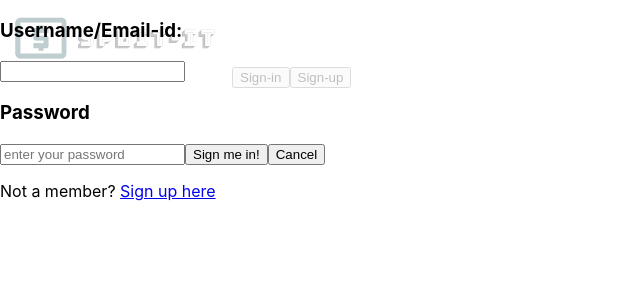
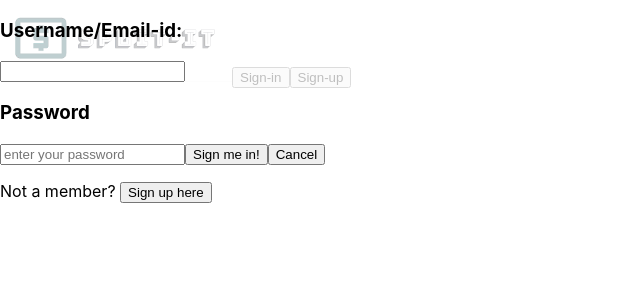
Before and after one commit to web-dev-learning/Split-it-app, a React (Create React App) app: page / in a window 1280 px wide. Both pictures are taken after a click on the button "Sign-in". Shown: the top 300 px of the page, without its empty margins (0-640 px from the left). Built offline with nearby package versions, Linux system fonts and the light colour scheme.

Commit message:
modified prop type and added handleSwap function

```diff
--- a/src/Component/HomePage.js
+++ b/src/Component/HomePage.js
@@ -12,6 +12,7 @@ class HomePage extends React.Component {
 		};
 		this.handleSignUpModal = this.handleSignUpModal.bind(this);
 		this.handleSignInModal = this.handleSignInModal.bind(this);
+		this.handleSwapModal = this.handleSwapModal.bind(this);
 	}
 	handleSignUpModal = (e) => {
 		e.preventDefault();
@@ -21,14 +22,29 @@ class HomePage extends React.Component {
 		e.preventDefault();
 		this.setState((state) => ({isSignInModalOpen: !state.isSignInModalOpen}));
 	};
+	handleSwapModal = (e) => {
+		e.preventDefault();
+		this.setState((state) => ({
+			isSignInModalOpen: !state.isSignInModalOpen,
+			isSignUpModalOpen: !state.isSignUpModalOpen
+		}));
+	};
 	render() {
 		return (
 			<div>
 				<img src={logo} alt="Spli-it app logo" />
 				<button onClick={this.handleSignInModal}>Sign-in</button>
 				<button onClick={this.handleSignUpModal}>Sign-up</button>
-				<SignUpModal openModal={this.state.isSignUpModalOpen} closeModal={this.handleSignUpModal} />
-				<SignInModal openModal={this.state.isSignInModalOpen} closeModal={this.handleSignInModal} />
+				<SignUpModal
+					openModal={this.state.isSignUpModalOpen}
+					closeModal={this.handleSignUpModal}
+					swapModal={this.handleSwapModal}
+				/>
+				<SignInModal
+					openModal={this.state.isSignInModalOpen}
+					closeModal={this.handleSignInModal}
+					swapModal={this.handleSwapModal}
+				/>
 			</div>
 		);
 	}
--- a/src/Component/SignInModal.js
+++ b/src/Component/SignInModal.js
@@ -21,7 +21,7 @@ class SignInModal extends React.Component {
 				</form>
 
 				<p>
-					Not a member? <a href="#">Sign up here</a>
+					Not a member? <button onClick={this.props.swapModal}>Sign up here</button>
 				</p>
 			</Modal>
 		);
@@ -30,7 +30,7 @@ class SignInModal extends React.Component {
 
 SignInModal.propTypes = {
 	openModal: PropTypes.bool,
-	closeModal: PropTypes.bool
+	closeModal: PropTypes.func
 };
 
 export default SignInModal;
--- a/src/Component/SignUpModal.js
+++ b/src/Component/SignUpModal.js
@@ -23,7 +23,7 @@ class SignUpModal extends React.Component {
 				</form>
 
 				<p>
-					Already a member? <a href="#">Sign in here</a>
+					Already a member? <button onClick={this.props.swapModal}>Sign in here</button>
 				</p>
 			</Modal>
 		);
@@ -32,7 +32,7 @@ class SignUpModal extends React.Component {
 
 SignUpModal.propTypes = {
 	openModal: PropTypes.bool,
-	closeModal: PropTypes.bool
+	closeModal: PropTypes.func
 };
 
 export default SignUpModal;
```
